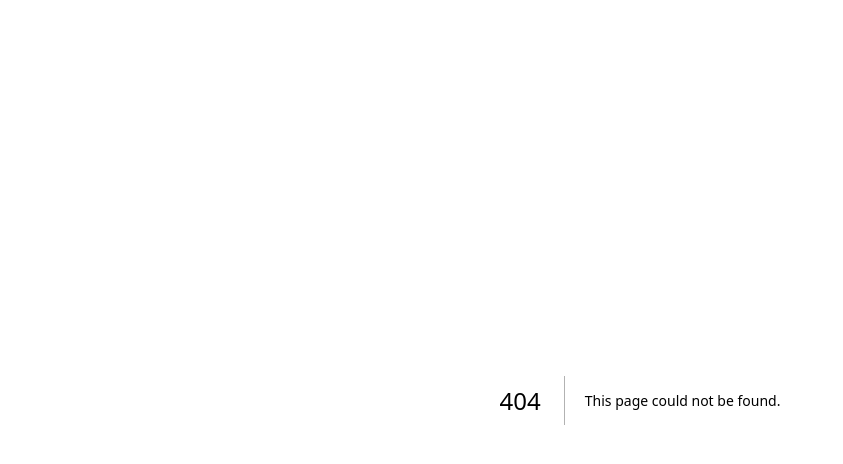
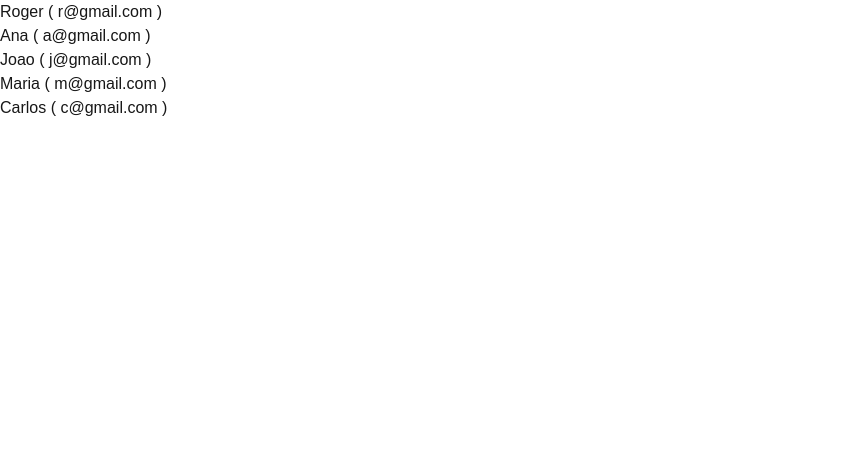
Before and after one commit to rogin2005/CursoJS, a Next.js app in the folder CursoJS/Fs_udemy/react-next-aula/react-fundamentos/: page /fundamentos/listas in a window 1280 px wide. Before the commit this address had no page. Shown: the top 464 px of the page, without its empty margins (0-843 px from the left). Built offline with nearby package versions, Linux system fonts and the light colour scheme.

Commit message:
utilizando listas React

```diff
--- /dev/null
+++ b/CursoJS/Fs_udemy/react-next-aula/react-fundamentos/src/app/fundamentos/listas/page.tsx
@@ -0,0 +1,22 @@
+export default function Page() {
+
+    const usuarios = [
+        {id: 1, nome: "Roger", email: "r@gmail.com"},
+        {id: 2, nome: "Ana", email: "a@gmail.com"},
+        {id: 3, nome: "Joao", email: "j@gmail.com"},
+        {id: 4, nome: "Maria", email: "m@gmail.com"},
+        {id: 5, nome: "Carlos", email: "c@gmail.com"},
+    ]
+
+    const lista = usuarios.map( usuario =>
+        <li key={usuario.id}>
+            { usuario.nome } ( { usuario.email } )
+        </li>
+    )
+
+    return (
+        <ul>
+            { lista }
+        </ul>
+    )
+}
```
